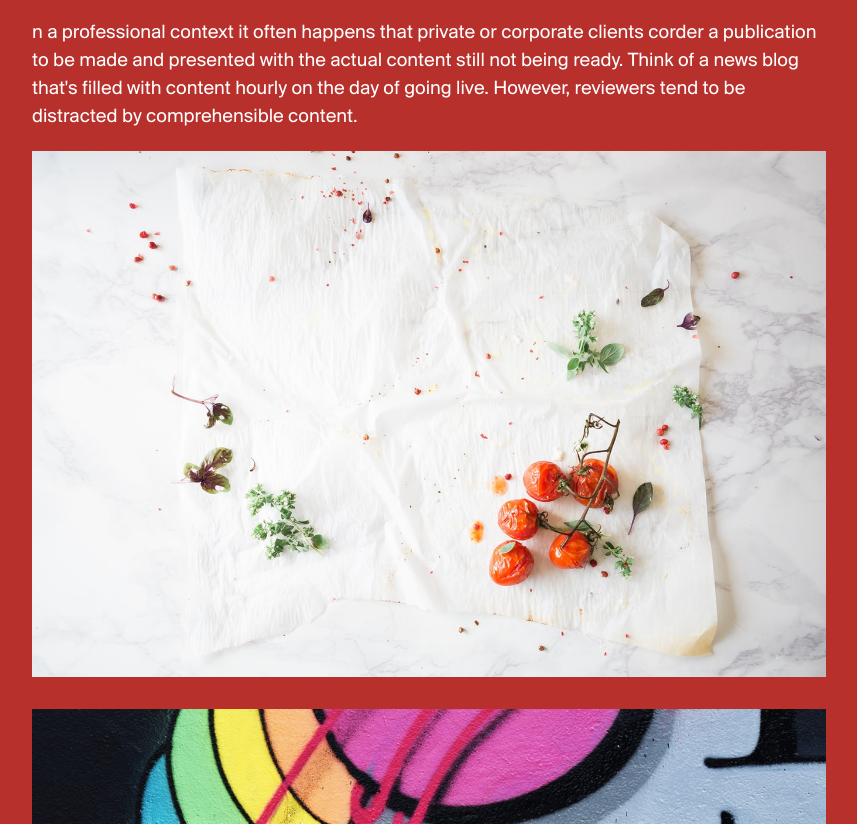
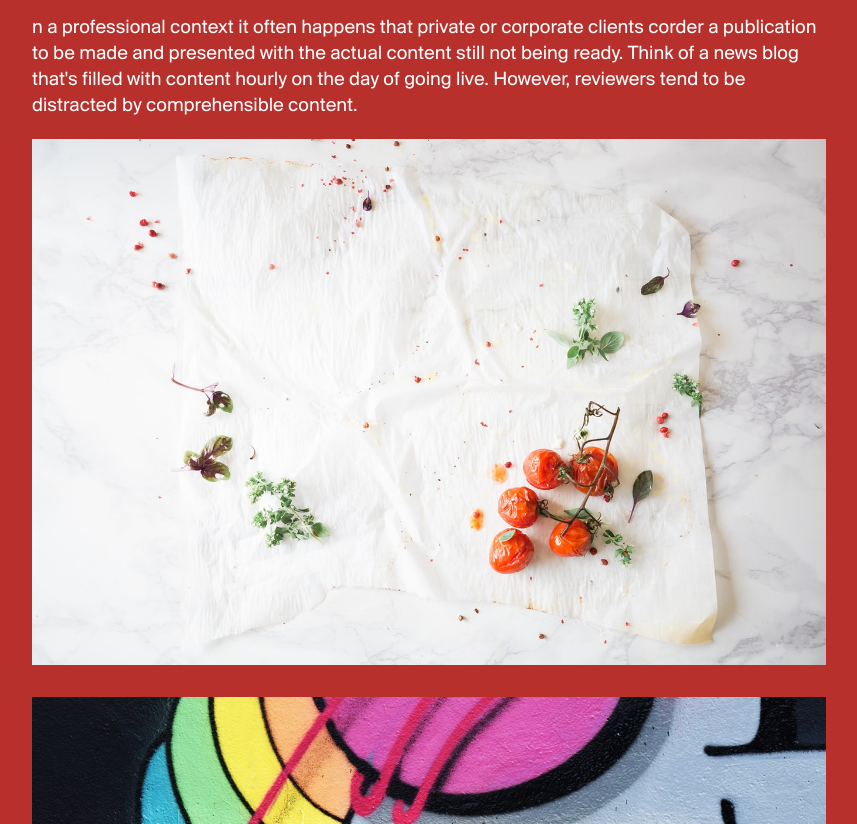
Before and after one commit to giomoz/portfolio, a plain HTML site: page projects/tomato.html in a window 1280 px wide. Shown: the part 155-979 px from the top of the page, without its empty margins (211-1068 px from the left). Drawn offline with Linux system fonts and the light colour scheme.

Commit message:
line height fix

```diff
--- a/css/main.css
+++ b/css/main.css
@@ -31,7 +31,7 @@
   --introTitleLineHeight: 1;
 
   --bodyFontSize: 20px;
-  --bodyLineHeight: 1.4;
+  --bodyLineHeight: 1.3;
 
   --projectMaxWidth: 794px;
 }
```
